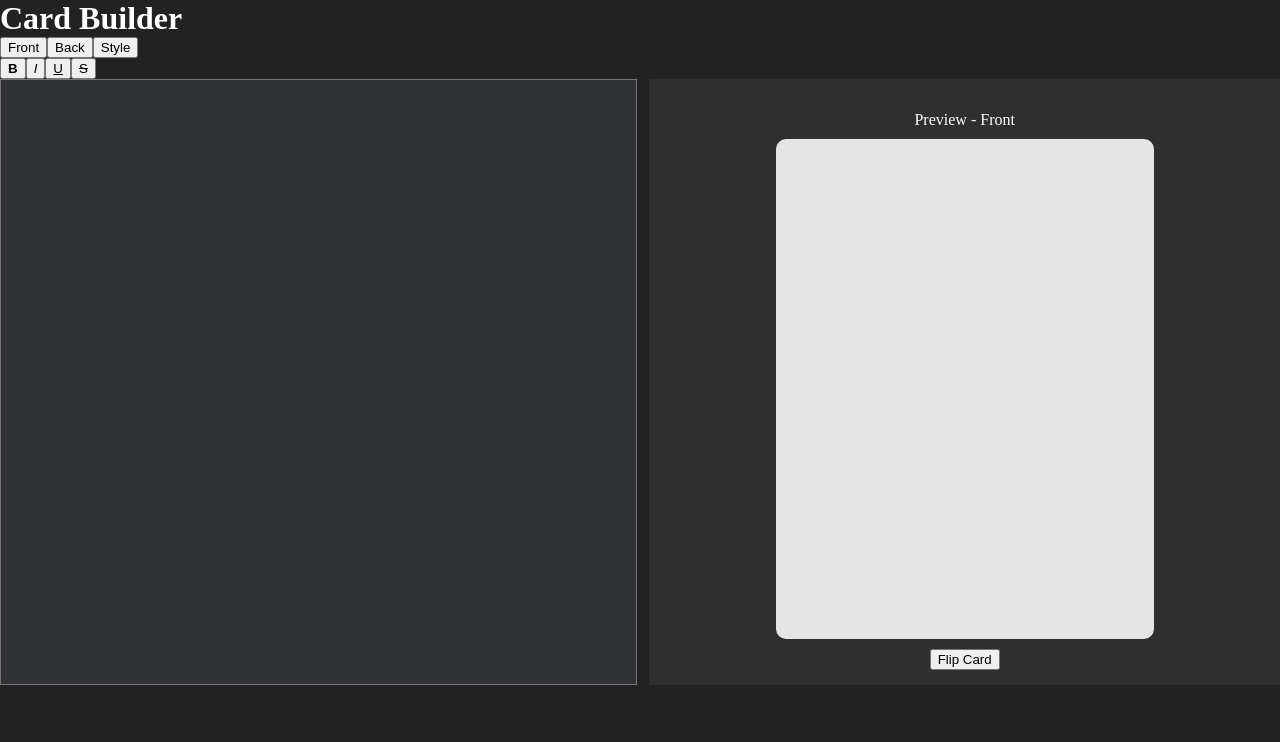
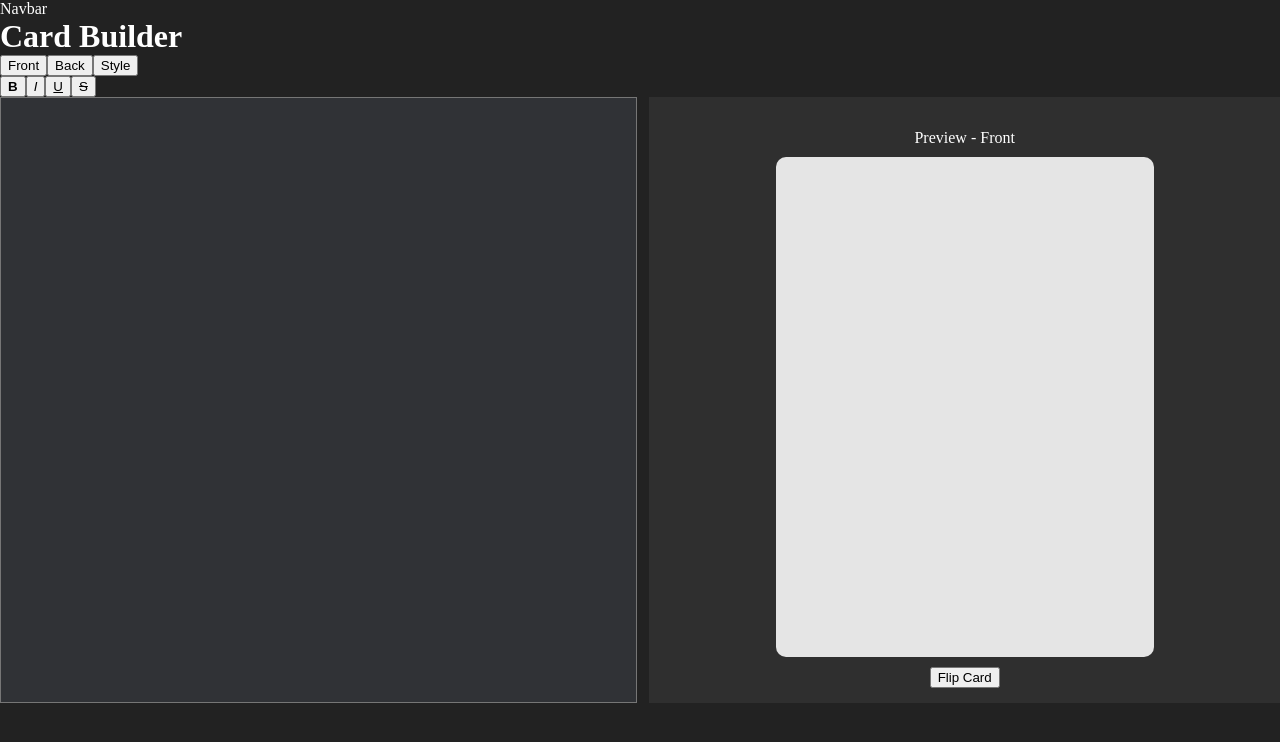
Before and after one commit to 18barbers2/gostudycards, a React (Vite) app in the folder frontend/: page / in a window 1280 px wide. Shown: the top 742 px of the page. Built offline with nearby package versions, Linux system fonts and the light colour scheme.

Commit message:
feature: created navbar component

```diff
--- /dev/null
+++ b/frontend/src/components/NavBar.tsx
@@ -0,0 +1,7 @@
+export default function NavBar() {
+    return (
+        <div>
+            Navbar
+        </div>
+    );
+}
--- a/frontend/src/pages/CardBuilder.tsx
+++ b/frontend/src/pages/CardBuilder.tsx
@@ -1,5 +1,6 @@
 import { useState } from 'react';
 import '../css/CardBuilder.css';
+import NavBar from '../components/NavBar';
 
 // Test data to inject to the iframe
 const cardDoc = `<!DOCTYPE html>
@@ -132,6 +133,7 @@ export default function CardBuilder() {
     // Card Builder Page
     return (
         <div className='card-builder-page'>
+            <NavBar></NavBar>
             <h1 className='page-title'>Card Builder</h1>
             <div className='editor-controls'>
                 <button className={cardTextInputMode === 'front' ? 'active' : ''} onClick={() => handleTabChange('front')}>Front</button>
```
